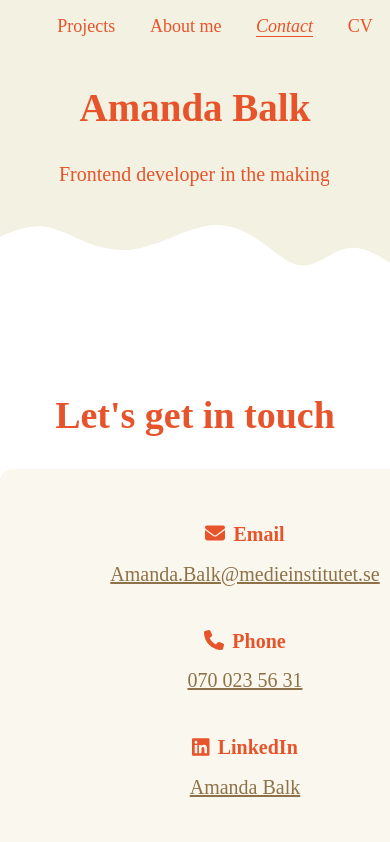
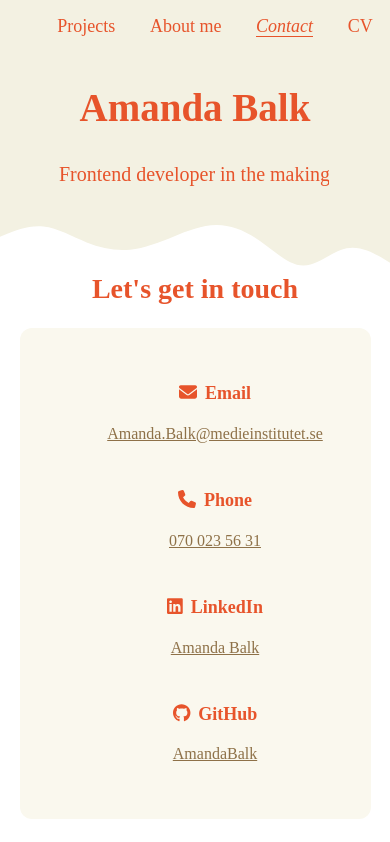
Before and after one commit to AmandaBalk/AmandaBalk.github.io, a React (Vite) app: page /contact in a window 390 px wide. Shown: the top 842 px of the page. Built offline with nearby package versions, Linux system fonts and the light colour scheme.

Commit message:
mobile css alterations

```diff
--- a/src/pages/About.css
+++ b/src/pages/About.css
@@ -51,7 +51,7 @@
 .about-titles-row {
   display: flex;
   gap: 2rem;
-  margin-bottom: 0rem;
+  margin-bottom: 2rem;
   width: 90vw;
 }
 
@@ -60,6 +60,7 @@
   color:#e7542bb4;
   font-size: 22px;
   margin: 0.5rem;
+  margin-bottom: 2rem;
   display: flex;
   align-items: center;
   justify-content: center;
@@ -146,14 +147,16 @@
     border-radius: 8px;
     background: #fbf8f4;
     width: 100%;
-    max-width: 400px;
+    max-width: 100vw; /* was 400px, now 100vw */
     margin-left: auto;
     margin-right: auto;
+    box-sizing: border-box;
+    padding: 1rem 0.5rem;
 
     li {
       font-size: 0.95rem;
       margin: 0.2rem 0;
-      line-height: 1.8;
+      line-height: 2;
 
     }
   }
@@ -192,18 +195,18 @@
     padding: 1.5rem;
   }
 
-  .skills-list,
-  .soft-skills-list {
+  .skills-list, .soft-skills-list {
     display: grid;
     grid-template-columns: 1fr 1fr;
-    gap: 0.6rem 8.5rem;
+    gap: 0.3rem 1rem; /* much smaller gap */
     margin: 0 auto;
     padding: 0;
     width: 100%;
     max-width: 350px;
     justify-items: start;
     list-style: none;
-  }
+    box-sizing: border-box;
+}
 
   .skills-list li,
   .soft-skills-list li {
@@ -224,4 +227,13 @@
     border-width: 4px;
     margin-top: 4rem;
   }
+
+  .about-section {
+    width: 100%;
+    max-width: 400px;
+    margin-left: auto;
+    margin-right: auto;
+    padding: 1rem 0.5rem;
+    box-sizing: border-box;
+  }
 }
--- a/src/pages/Contact.css
+++ b/src/pages/Contact.css
@@ -50,3 +50,31 @@
         justify-content: center;
         padding-top: 10rem;
     }
+
+
+    @media (max-width: 600px) {
+    .contact-section {
+        width: 90vw;
+        margin-left: auto;
+        margin-right: auto;
+        display: flex;
+        flex-direction: column;
+        align-items: center;
+        text-align: center;
+    }
+
+    .contact-title {
+        justify-content: center;
+        text-align: center;
+        font-size: 28px;
+        padding-top: 3rem;
+    }
+
+    .contact-value {
+        font-size: 16px;
+    }
+
+    .contact-label {
+        font-size: 18px;
+    }
+}
```
